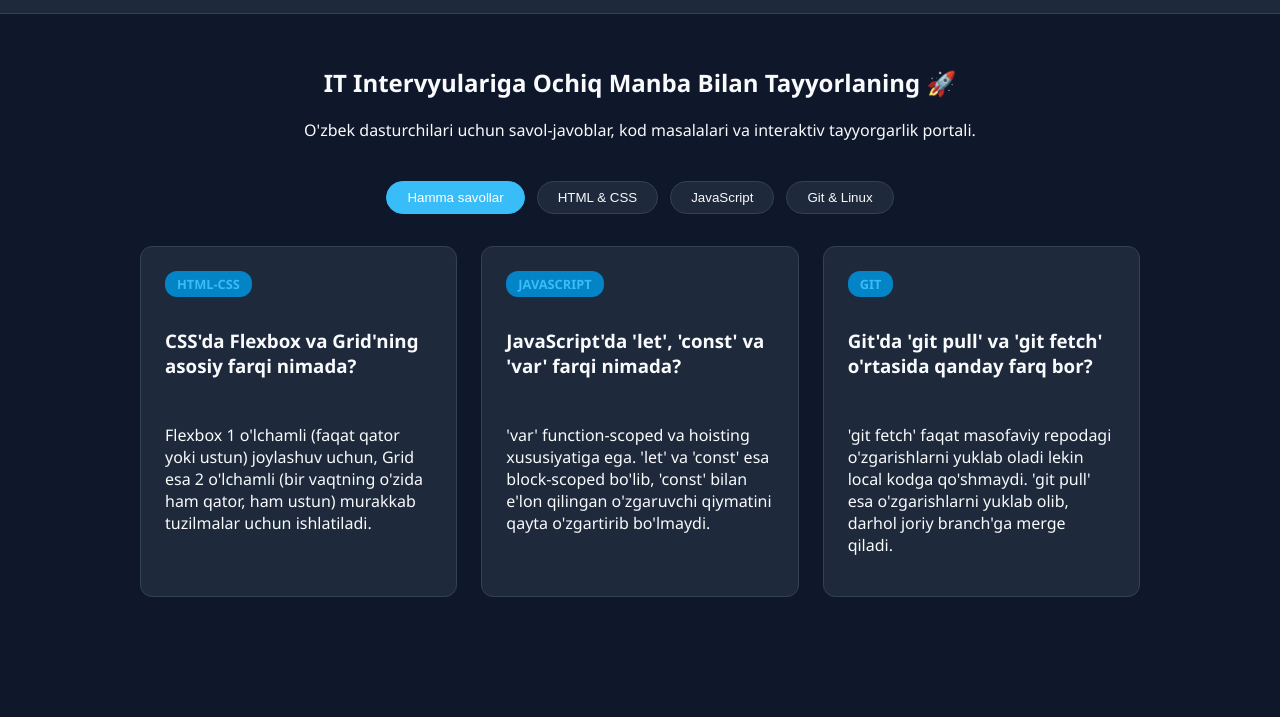
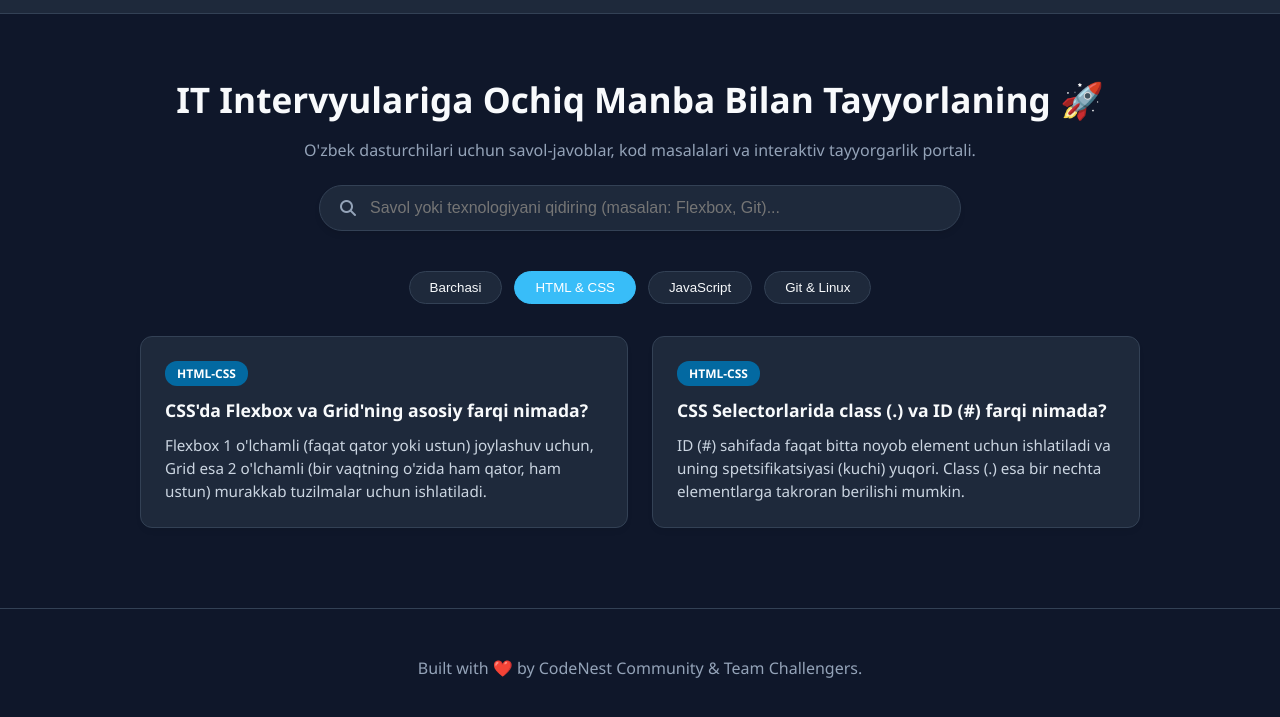
Before and after one commit to CodeNest-Community/codenest-interview-prep, a plain HTML site: page index.html in a window 1280 px wide. Both pictures are taken after a click on the button "HTML & CSS". Shown: the part 57-774 px from the top of the page. Drawn offline with Linux system fonts and the light colour scheme.

Commit message:
style: upgrade UI with glassmorphism, search bar and interactive filters

```diff
--- a/css/style.css
+++ b/css/style.css
@@ -4,7 +4,8 @@
   --card-bg: #1e293b;
   --accent-color: #38bdf8;
   --border-color: #334155;
-  --badge-bg: #0284c7;
+  --badge-bg: #0369a1;
+  --hover-bg: #2563eb;
 }
 
 [data-theme="light"] {
@@ -14,6 +15,7 @@
   --accent-color: #0284c7;
   --border-color: #e2e8f0;
   --badge-bg: #e0f2fe;
+  --hover-bg: #bae6fd;
 }
 
 body {
@@ -37,6 +39,9 @@ body {
   padding: 1rem 2rem;
   border-bottom: 1px solid var(--border-color);
   background-color: var(--card-bg);
+  position: sticky;
+  top: 0;
+  z-index: 100;
 }
 
 .logo {
@@ -69,6 +74,11 @@ body {
   border-radius: 8px;
   text-decoration: none;
   font-weight: 600;
+  transition: opacity 0.2s;
+}
+
+.btn-github:hover {
+  opacity: 0.9;
 }
 
 .container {
@@ -80,6 +90,42 @@ body {
 .hero {
   text-align: center;
   margin-bottom: 2.5rem;
+}
+
+.hero h1 {
+  font-size: 2.2rem;
+  margin-bottom: 0.5rem;
+}
+
+.hero p {
+  color: #94a3b8;
+  margin-bottom: 1.5rem;
+}
+
+.search-box {
+  display: flex;
+  align-items: center;
+  background: var(--card-bg);
+  border: 1px solid var(--border-color);
+  border-radius: 30px;
+  padding: 0.75rem 1.25rem;
+  max-width: 600px;
+  margin: 0 auto;
+  box-shadow: 0 4px 6px -1px rgba(0, 0, 0, 0.1);
+}
+
+.search-box i {
+  color: #94a3b8;
+  margin-right: 0.75rem;
+}
+
+.search-box input {
+  background: none;
+  border: none;
+  outline: none;
+  color: var(--text-color);
+  width: 100%;
+  font-size: 1rem;
 }
 
 .filter-section {
@@ -97,9 +143,11 @@ body {
   padding: 0.5rem 1.25rem;
   border-radius: 20px;
   cursor: pointer;
+  transition: all 0.2s;
 }
 
-.filter-btn.active {
+.filter-btn.active,
+.filter-btn:hover {
   background: var(--accent-color);
   color: #fff;
   border-color: var(--accent-color);
@@ -107,7 +155,7 @@ body {
 
 .questions-grid {
   display: grid;
-  grid-template-columns: repeat(auto-fit, minmax(280px, 1fr));
+  grid-template-columns: repeat(auto-fit, minmax(300px, 1fr));
   gap: 1.5rem;
 }
 
@@ -119,14 +167,43 @@ body {
   display: flex;
   flex-direction: column;
   gap: 0.75rem;
+  box-shadow: 0 4px 6px -1px rgba(0, 0, 0, 0.05);
+  transition:
+    transform 0.2s,
+    border-color 0.2s;
+}
+
+.question-card:hover {
+  transform: translateY(-3px);
+  border-color: var(--accent-color);
 }
 
 .badge {
   align-self: flex-start;
   background-color: var(--badge-bg);
-  color: var(--accent-color);
+  color: #fff;
   padding: 0.25rem 0.75rem;
   border-radius: 12px;
-  font-size: 0.8rem;
+  font-size: 0.75rem;
   font-weight: 600;
 }
+
+.question-card h3 {
+  margin: 0;
+  font-size: 1.1rem;
+}
+
+.question-card p {
+  margin: 0;
+  color: #cbd5e1;
+  font-size: 0.95rem;
+  line-height: 1.5;
+}
+
+.footer {
+  text-align: center;
+  padding: 2rem;
+  border-top: 1px solid var(--border-color);
+  color: #94a3b8;
+  margin-top: 3rem;
+}
--- a/index.html
+++ b/index.html
@@ -37,12 +37,20 @@
           O'zbek dasturchilari uchun savol-javoblar, kod masalalari va
           interaktiv tayyorgarlik portali.
         </p>
+
+        <!-- Qidiruv paneli -->
+        <div class="search-box">
+          <i class="fa-solid fa-magnifying-glass"></i>
+          <input
+            type="text"
+            id="search-input"
+            placeholder="Savol yoki texnologiyani qidiring (masalan: Flexbox, Git)..."
+          />
+        </div>
       </section>
 
       <section class="filter-section">
-        <button class="filter-btn active" data-category="all">
-          Hamma savollar
-        </button>
+        <button class="filter-btn active" data-category="all">Barchasi</button>
         <button class="filter-btn" data-category="html-css">HTML & CSS</button>
         <button class="filter-btn" data-category="javascript">
           JavaScript
@@ -51,9 +59,13 @@
       </section>
 
       <section id="questions-list" class="questions-grid">
-        <!-- JavaScript orqali yuklanadi -->
+        <!-- JavaScript orqali dinamik yuklanadi -->
       </section>
     </main>
+
+    <footer class="footer">
+      <p>Built with ❤️ by CodeNest Community & Team Challengers.</p>
+    </footer>
 
     <script src="js/questions.js"></script>
     <script src="js/main.js"></script>
--- a/js/main.js
+++ b/js/main.js
@@ -1,7 +1,13 @@
 document.addEventListener("DOMContentLoaded", () => {
   const themeToggleBtn = document.getElementById("theme-toggle");
   const htmlTag = document.documentElement;
+  const searchInput = document.getElementById("search-input");
+  const filterButtons = document.querySelectorAll(".filter-btn");
 
+  let currentCategory = "all";
+  let searchQuery = "";
+
+  // Theme Switcher
   themeToggleBtn.addEventListener("click", () => {
     const currentTheme = htmlTag.getAttribute("data-theme");
     const newTheme = currentTheme === "dark" ? "light" : "dark";
@@ -10,11 +16,47 @@ document.addEventListener("DOMContentLoaded", () => {
       newTheme === "dark" ? "fa-solid fa-moon" : "fa-solid fa-sun";
   });
 
-  renderQuestions(questionsData);
+  // Initial render
+  filterAndRender();
+
+  // Search event
+  searchInput.addEventListener("input", (e) => {
+    searchQuery = e.target.value.toLowerCase();
+    filterAndRender();
+  });
+
+  // Category filter buttons
+  filterButtons.forEach((btn) => {
+    btn.addEventListener("click", () => {
+      filterButtons.forEach((b) => b.classList.remove("active"));
+      btn.classList.add("active");
+      currentCategory = btn.getAttribute("data-category");
+      filterAndRender();
+    });
+  });
+
+  function filterAndRender() {
+    const filtered = questionsData.filter((q) => {
+      const matchesCategory =
+        currentCategory === "all" || q.category === currentCategory;
+      const matchesSearch =
+        q.question.toLowerCase().includes(searchQuery) ||
+        q.answer.toLowerCase().includes(searchQuery);
+      return matchesCategory && matchesSearch;
+    });
+
+    renderQuestions(filtered);
+  }
 });
 
 function renderQuestions(data) {
   const container = document.getElementById("questions-list");
+
+  if (data.length === 0) {
+    container.innerHTML = `<p style="grid-column: 1/-1; text-align: center; color: #94a3b8; padding: 2rem;">Hech qanday savol topilmadi 🔍</p>`;
+    return;
+  }
+
   container.innerHTML = data
     .map(
       (q) => `
--- a/js/questions.js
+++ b/js/questions.js
@@ -20,4 +20,18 @@ const questionsData = [
     answer:
       "'git fetch' faqat masofaviy repodagi o'zgarishlarni yuklab oladi lekin local kodga qo'shmaydi. 'git pull' esa o'zgarishlarni yuklab olib, darhol joriy branch'ga merge qiladi.",
   },
+  {
+    id: 4,
+    category: "javascript",
+    question: "Closure (Yopilish) nima va u qanday ishlaydi?",
+    answer:
+      "Closure — bu ichki funksiya o'zining tashqi funksiyasining o'zgaruvchilariga tashqi funksiya tugagandan keyin ham kirish huquqini saqlab qolishi mexanizmi.",
+  },
+  {
+    id: 5,
+    category: "html-css",
+    question: "CSS Selectorlarida class (.) va ID (#) farqi nimada?",
+    answer:
+      "ID (#) sahifada faqat bitta noyob element uchun ishlatiladi va uning spetsifikatsiyasi (kuchi) yuqori. Class (.) esa bir nechta elementlarga takroran berilishi mumkin.",
+  },
 ];
```
